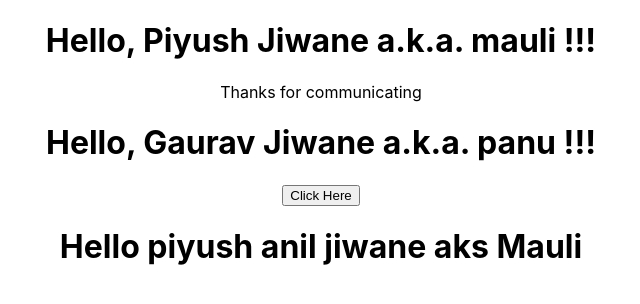
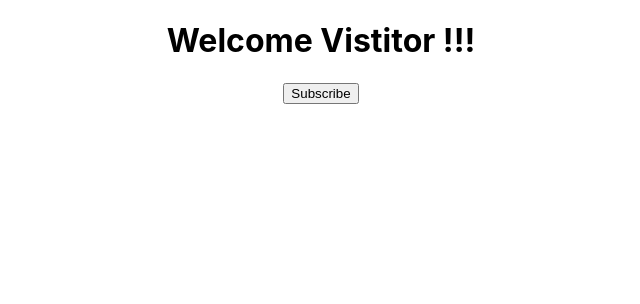
Before and after one commit to PiyushJiwane/ReactJS, a React (Create React App) app in the folder hello-world/: page / in a window 1280 px wide. Shown: the top 304 px of the page, without its empty margins (319-959 px from the left). Built offline with nearby package versions, Linux system fonts and the light colour scheme.

Commit message:
understand the state components and basic of setState() method

```diff
--- a/hello-world/src/App.js
+++ b/hello-world/src/App.js
@@ -1,23 +1,32 @@
-import './App.css';
-import Greet from './Components/Greet';
-import Welcome from './Components/Welcome';
-import PropsExample from './Components/PropsEx';
+import "./App.css";
+import Greet from "./Components/Greet";
+import Welcome from "./Components/Welcome";
+import PropsExample from "./Components/PropsEx";
+import StateComponent from "./Components/StateComponent";
 
 function App() {
+  // State Components in ReactJS
+  // =============================
+  return (
+    <div className="App">
+      <StateComponent/>
+    </div>
+  );
+
   // props in ReactJS
   // ====================
-  return (
-      <div className="App">
-        <PropsExample name="Piyush Jiwane" subname="mauli">
-          <p>Thanks for communicating</p>
-        </PropsExample>
-        <PropsExample name="Gaurav Jiwane" subname="panu">
-          <button>Click Here</button>
-        </PropsExample>
+  // return (
+  //     <div className="App">
+  //       <PropsExample name="Piyush Jiwane" subname="mauli">
+  //         <p>Thanks for communicating</p>
+  //       </PropsExample>
+  //       <PropsExample name="Gaurav Jiwane" subname="panu">
+  //         <button>Click Here</button>
+  //       </PropsExample>
 
-        <Welcome name="piyush anil jiwane aks Mauli"/>
-      </div>
-    );
+  //       <Welcome name="piyush anil jiwane aks Mauli"/>
+  //     </div>
+  //   );
 
   // class component in ReactJS
   // ===============================
--- /dev/null
+++ b/hello-world/src/Components/StateComponent.js
@@ -0,0 +1,29 @@
+import React , {Component} from 'react';
+
+class StateComponent extends Component{
+    constructor(){
+        super();
+        this.state={
+            message:"Welcome Vistitor !!!",
+            buttonText:"Subscribe"
+        }
+    }
+
+    changeText(){
+        this.setState({
+            message:"Thank you for Subscribing !!!",
+            buttonText:"Subcribed"
+        })
+    }
+
+    render(){
+        return (
+            <div>
+                <h1>{this.state.message}</h1>
+                <button onClick={()=>this.changeText()}>{this.state.buttonText}</button>
+            </div>
+        )
+    }
+}
+
+export default StateComponent;
```
